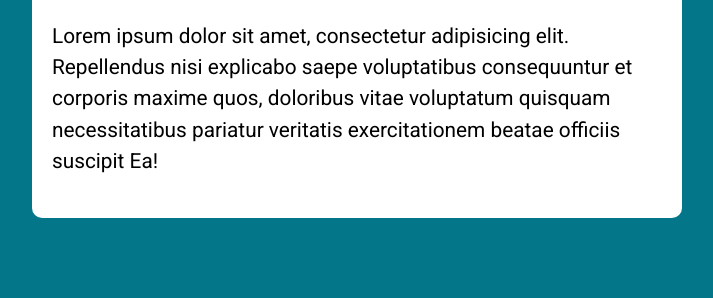
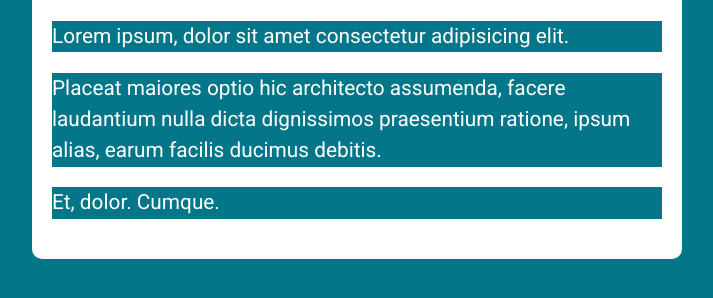
Before and after one commit to miraadrian/NodeListBrowser, a plain HTML site: page index.html in a window 1280 px wide. Shown: the part 132-430 px from the top of the page, without its empty margins (283-996 px from the left). Drawn offline with Linux system fonts and the light colour scheme.

Commit message:
Realizado a importação e alteração de estilos

```diff
--- a/assets/js/main.js
+++ b/assets/js/main.js
@@ -0,0 +1,12 @@
+const paragrafos = document.querySelector('.paragrafos');
+const ps = paragrafos.querySelectorAll('p');
+
+const estilosBody = getComputedStyle(document.body);
+const backColorBody = estilosBody.backgroundColor;
+
+
+
+for (let p of ps){
+    p.style.backgroundColor = backColorBody;
+    p.style.color = '#FFF';
+}
--- a/index.html
+++ b/index.html
@@ -11,28 +11,11 @@
 <body>
     <section class="container">
         <h1>Lorem ipsum dolor sit amet</h1>
-        <p>
-            Lorem ipsum dolor sit amet, consectetur adipisicing elit.
-            Repellendus nisi explicabo saepe voluptatibus consequuntur et corporis
-            maxime quos, doloribus vitae voluptatum quisquam necessitatibus
-            pariatur veritatis exercitationem beatae officiis suscipit Ea!
-        </p>
-        <!-- <form action="">
-        <label for="input-teste-1">Label teste #1</label>
-        <input type="text" id="input-teste-1">
-
-        <label for="input-teste-2">Label teste #2</label>
-        <input type="password" id="input-teste-2">
-
-        <label for="input-teste-3">Label teste #3</label>
-        <input type="email" id="input-teste-3">
-
-        <label for="input-teste-4">Label teste #4</label>
-        <input type="number" id="input-teste-4">
-
-        <button>Enviar</button>
-    </form> -->
-
+        <div class="paragrafos">
+            <p>Lorem ipsum, dolor sit amet consectetur adipisicing elit.</p>
+            <p>Placeat maiores optio hic architecto assumenda, facere laudantium nulla dicta dignissimos praesentium ratione, ipsum alias, earum facilis ducimus debitis.</p>
+            <p>Et, dolor. Cumque.</p>
+        </div>
     </section>
 
     <script src="./assets/js/main.js"></script>
```
